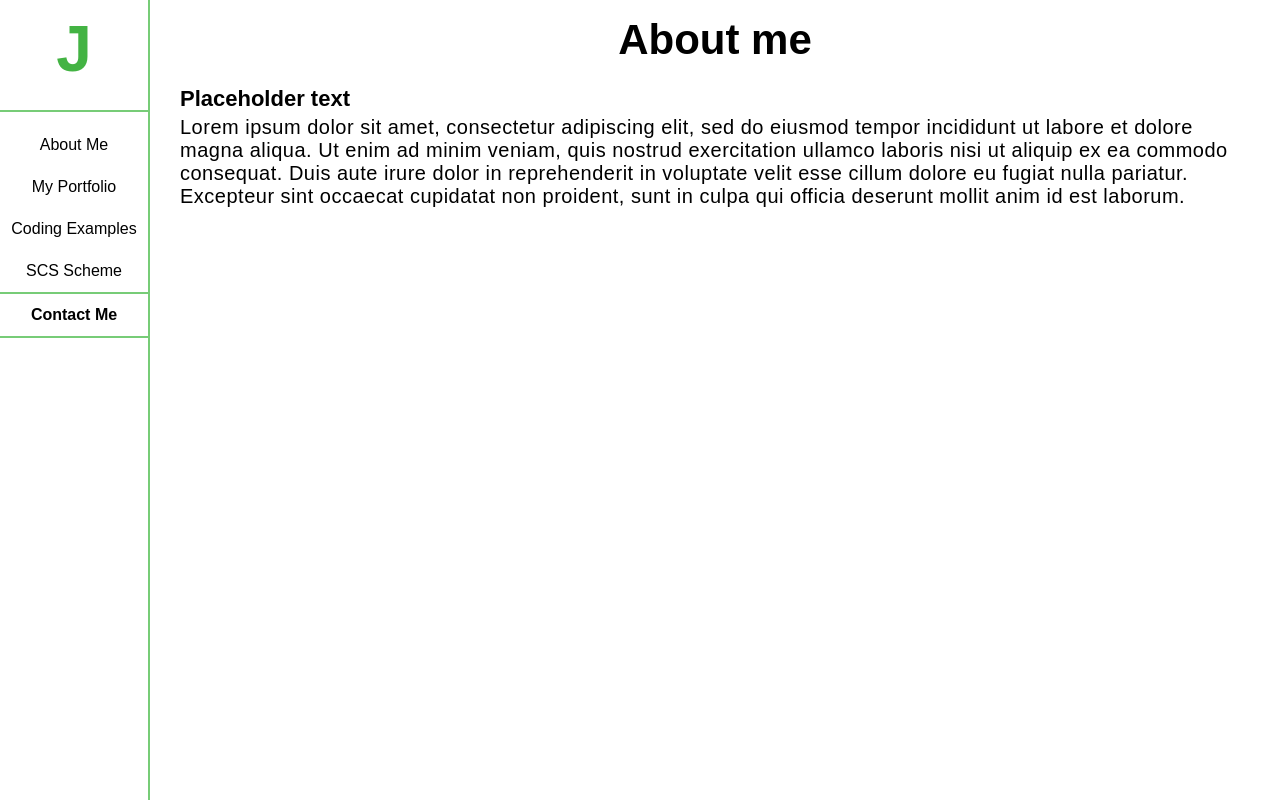
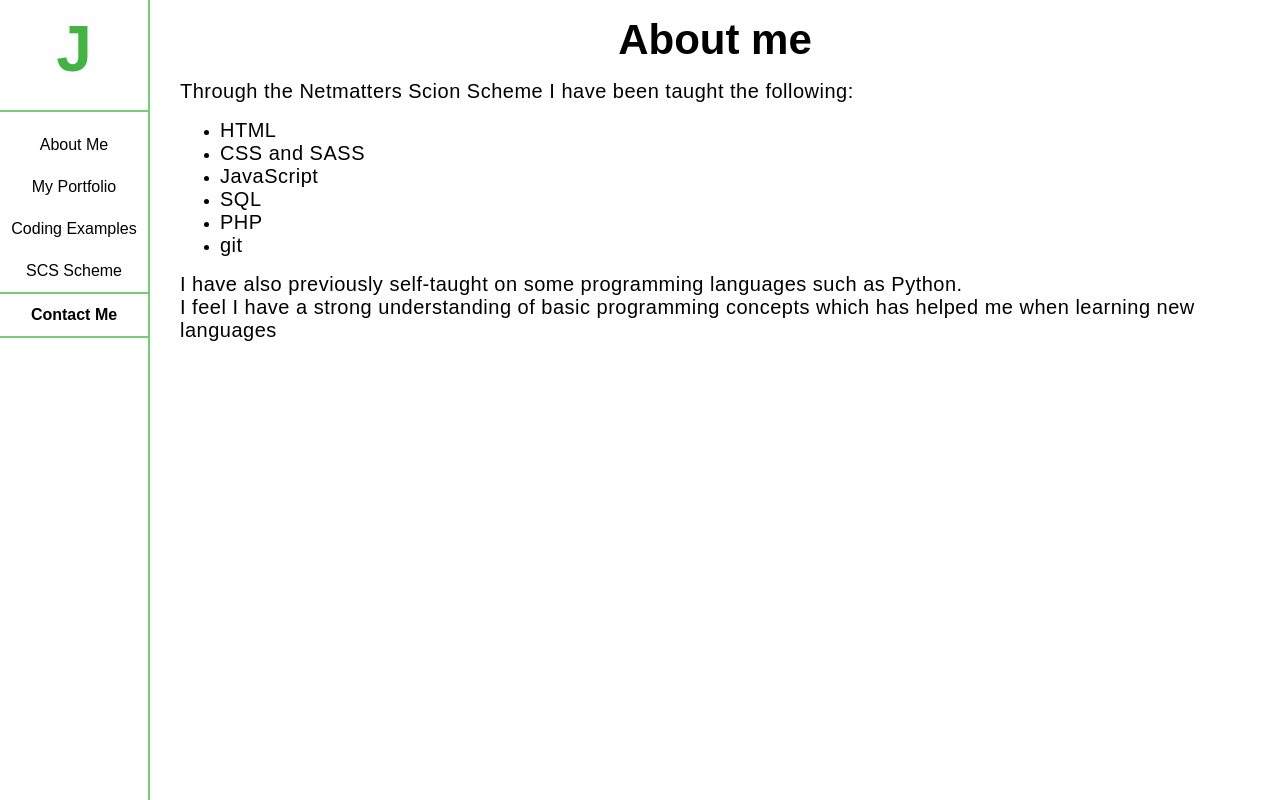
Before and after one commit to 7761279b-c739-4152-a1e2-9850adba1b8c/portfolio, a PHP site: page /about-me in a window 1280 px wide. Run offline with PHP 8.4, Linux system fonts and the light colour scheme.

Commit message:
change placeholder about me

```diff
--- a/website/about-me.php
+++ b/website/about-me.php
@@ -9,8 +9,20 @@ require 'parts/header.php';
     </a>
     <div class="about-me container">
         <h1>About me</h1>
-        <h3>Placeholder text</h3>
-        <p>Lorem ipsum dolor sit amet, consectetur adipiscing elit, sed do eiusmod tempor incididunt ut labore et dolore magna aliqua. Ut enim ad minim veniam, quis nostrud exercitation ullamco laboris nisi ut aliquip ex ea commodo consequat. Duis aute irure dolor in reprehenderit in voluptate velit esse cillum dolore eu fugiat nulla pariatur. Excepteur sint occaecat cupidatat non proident, sunt in culpa qui officia deserunt mollit anim id est laborum.</p>
+        <p></p>
+        <p>Through the Netmatters Scion Scheme I have been taught the following:</p>
+        <ul>
+            <li><p>HTML</p></li>
+            <li><p>CSS and SASS</p></li>
+            <li><p>JavaScript</p></li>
+            <li><p>SQL</p></li>
+            <li><p>PHP</p></li>
+            <!-- <li><p>C#</p></li> -->
+
+            <li><p>git</p></li>
+        </ul>
+        <p>I have also previously self-taught on some programming languages such as Python.</p>
+        <p>I feel I have a strong understanding of basic programming concepts which has helped me when learning new languages</p>
     </div>
 </div>
 <?php require 'parts/footer.php'; ?>
```
